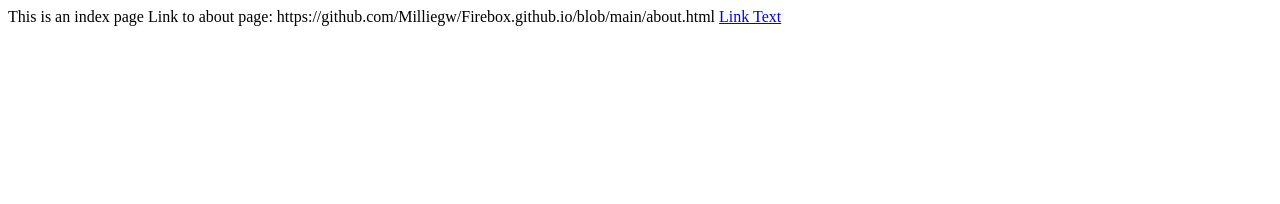
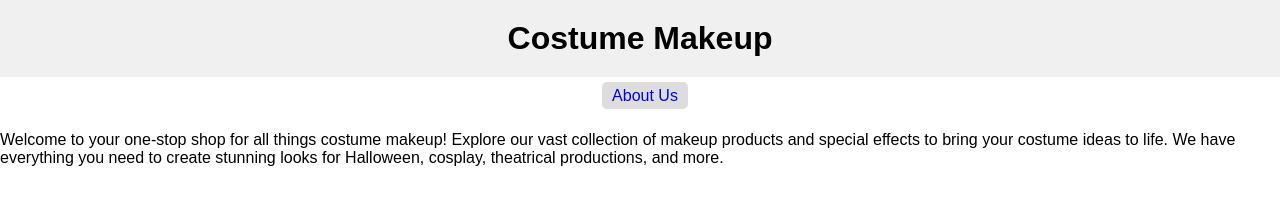
Before and after one commit to Milliegw/Firebox.github.io, a plain HTML site: page index.html in a window 1280 px wide. Drawn offline with Linux system fonts and the light colour scheme.

Commit message:
Update index.html

```diff
--- a/index.html
+++ b/index.html
@@ -1,6 +1,49 @@
-This is an index page
+<!DOCTYPE html>
+<html lang="en">
+<head>
+  <meta charset="UTF-8">
+  <meta name="viewport" content="width=device-width, initial-scale=1.0">
+  <title>Costume Makeup</title>
+  <style>
+    body {
+      font-family: sans-serif;
+      margin: 0;
+      padding: 0;
+    }
+    .banner {
+      background-color: #f0f0f0;
+      padding: 20px;
+      text-align: center;
+    }
+    .banner h1 {
+      font-size: 2em;
+      margin: 0;
+    }
+    nav {
+      text-align: center;
+      padding: 10px;
+    }
+    nav a {
+      text-decoration: none;
+      padding: 5px 10px;
+      background-color: #ddd;
+      border-radius: 5px;
+      margin-left: 10px;
+    }
+  </style>
+</head>
+<body>
+  <header class="banner">
+    <h1>Costume Makeup</h1>
+  </header>
 
-Link to about page:
-https://github.com/Milliegw/Firebox.github.io/blob/main/about.html
+  <nav>
+    <a href="about.html">About Us</a>
+  </nav>
 
-<a href="about.html">Link Text</a>
+  <main>
+    <p>Welcome to your one-stop shop for all things costume makeup! Explore our vast collection of makeup products and special effects to bring your costume ideas to life. We have everything you need to create stunning looks for Halloween, cosplay, theatrical productions, and more.</p>
+    </main>
+
+</body>
+</html>
```
